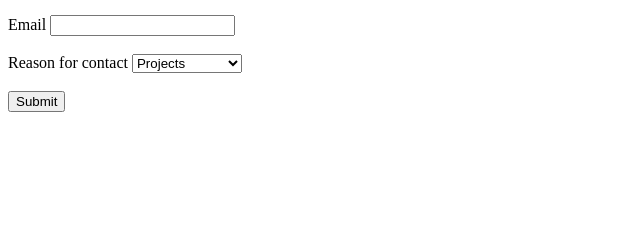
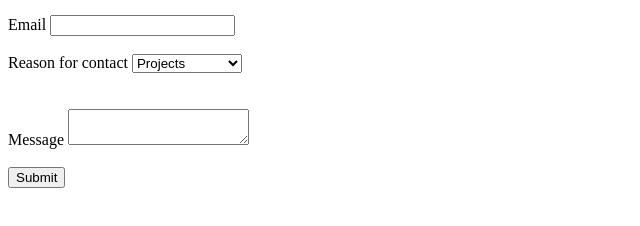
Before and after one commit to loisadea/portfolio, a plain HTML site: page pages/contact.html in a window 1280 px wide. Shown: the part 104-330 px from the top of the page, without its empty margins (0-640 px from the left). Drawn offline with Linux system fonts and the light colour scheme.

Commit message:
Adding Contact form

```diff
--- a/pages/contact.html
+++ b/pages/contact.html
@@ -24,9 +24,15 @@
                 <option value="queries">Queries</option>
                 <option value="press">Press Request</option>
             </select>
-            <br><br>
+            <br><br><br>
         </label>
-        <label> </label>
+        <label>
+            Message
+            <textarea name="message"> </textarea>
+
+            <br> <br>
+
+        </label>
         <button type="submit">Submit</button>
             </form>
         </header>
```
